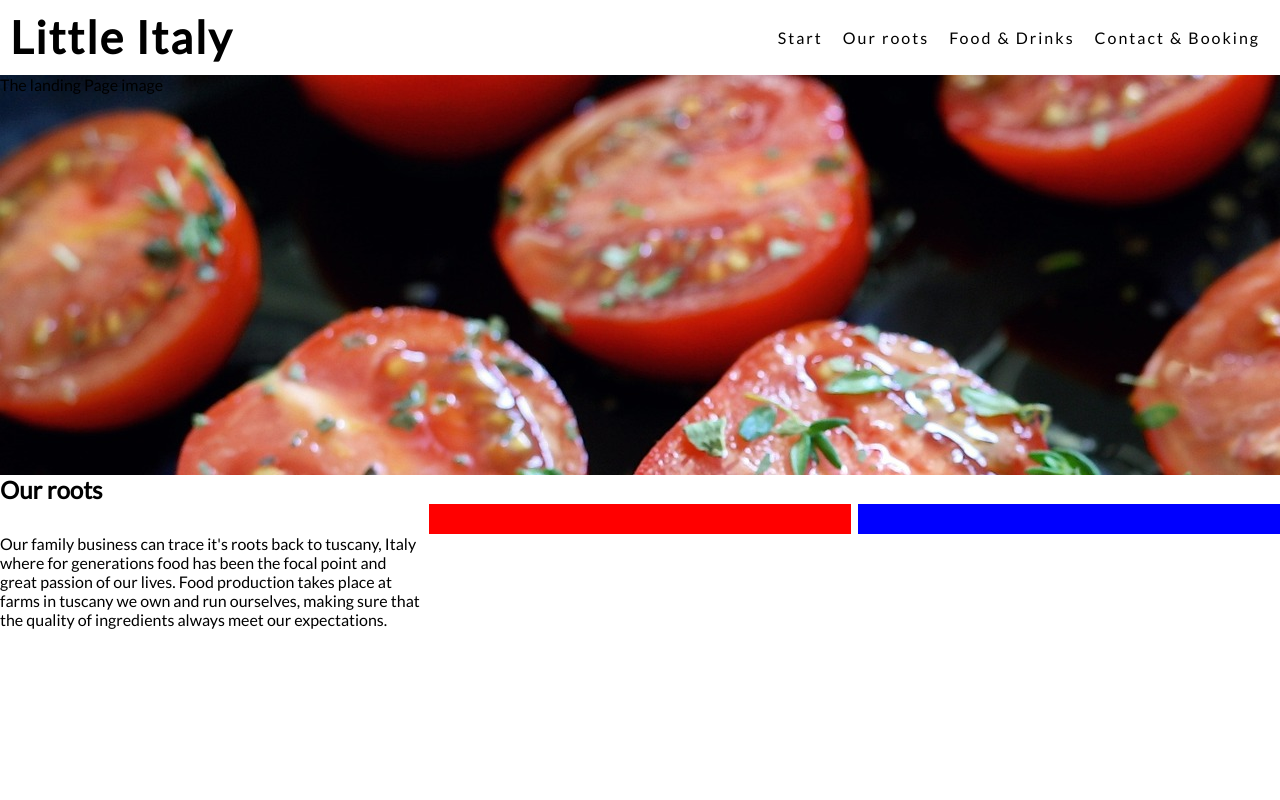
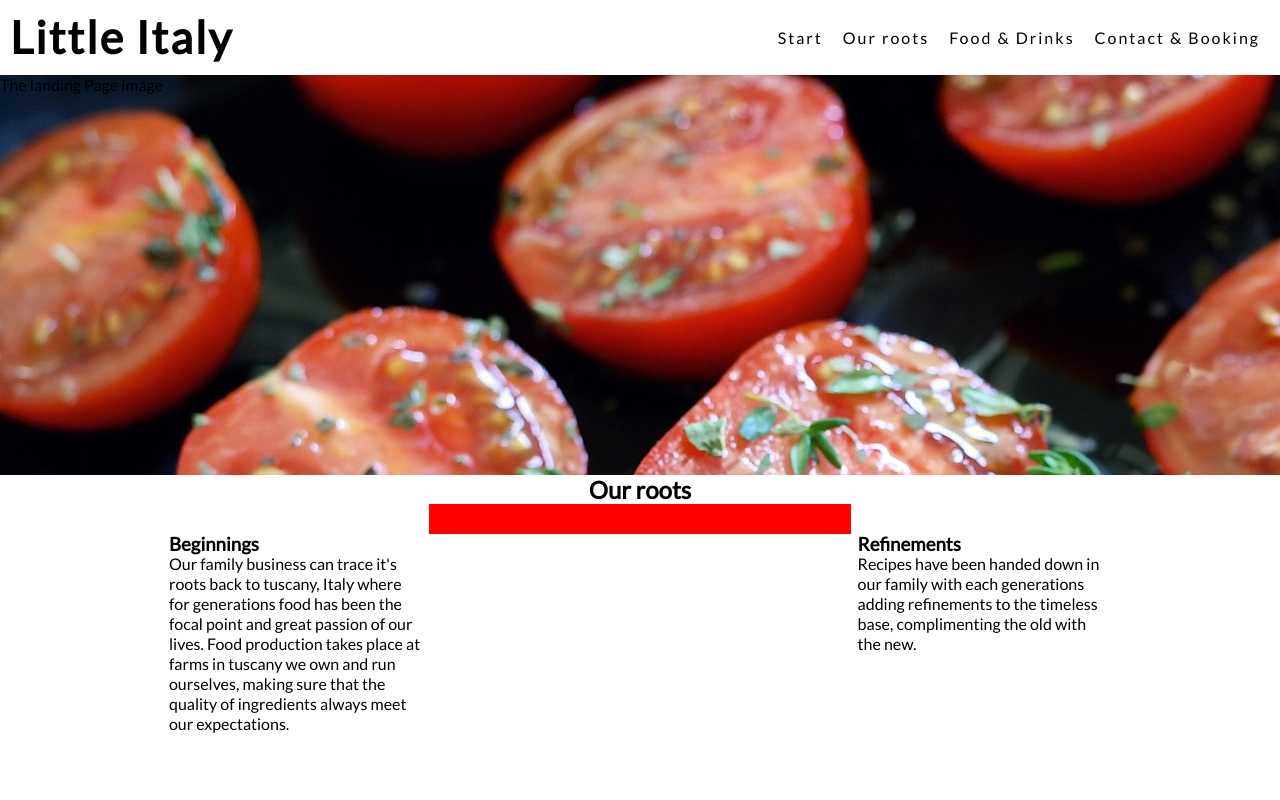
Before and after one commit to Johanhby/portfolio-project-1, a plain HTML site: page index.html in a window 1280 px wide. Shown: the top 800 px of the page. Drawn offline with Linux system fonts and the light colour scheme.

Commit message:
add left & right roots content css

```diff
--- a/assets/css/style.css
+++ b/assets/css/style.css
@@ -91,7 +91,6 @@ body {
     padding-top: 30px;
     width: 33%;
     float: right;
-    background-color: blue;
 }
 
 #center-roots {
@@ -100,3 +99,19 @@ body {
     margin: 0 auto;
     background-color: red;
 }
+
+#right-roots-content {
+    width: 60%;
+    float: left;
+    line-height: 20px;
+}
+
+#left-roots-content {
+    width: 60%;
+    float: right;
+    line-height: 20px;
+}
+
+#roots h2 {
+    text-align: center;
+}
--- a/index.html
+++ b/index.html
@@ -34,10 +34,22 @@
     <section id="roots">
         <h2>Our roots</h2>
         <div id="left-roots">
-            Our family business can trace it's roots back to tuscany, Italy where for generations food has been the focal point and great passion of our lives.
+           <div id="left-roots-content">
+            <h3>Beginnings</h3>
+            <p>Our family business can trace it's roots back to tuscany, Italy where for generations food has been the focal point and great passion of our lives.
             Food production takes place at farms in tuscany we own and run ourselves, making sure that the quality of ingredients always meet our expectations.
+            </p>
+          </div>
         </div>
-        <div id="right-roots"></div>
+        <div id="right-roots">
+            <div id="right-roots-content">
+                <h3>Refinements</h3>
+            <p>
+                Recipes have been handed down in our family with each generations adding refinements to the timeless base, complimenting the old with the new.
+
+            </p>
+           </div>
+        </div>
         <div id="center-roots"></div>
     </section>
     <section id="food">
```
